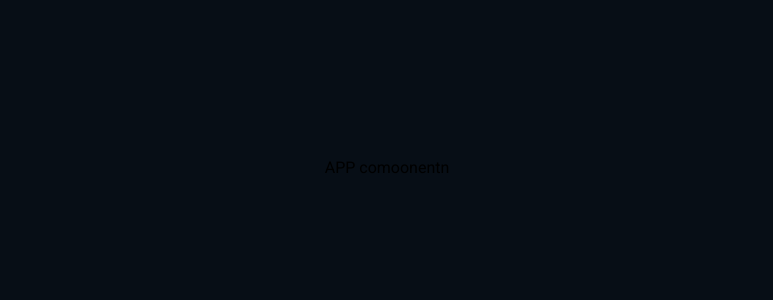
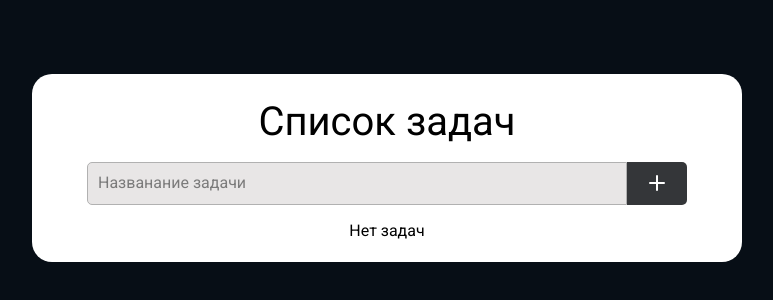
Before and after one commit to popochoo/todo-list, a React (Vite) app: page / in a window 1280 px wide. Shown: the part 232-532 px from the top of the page, without its empty margins (253-1026 px from the left). Built offline with nearby package versions, Linux system fonts and the light colour scheme.

Commit message:
update App.tsx

```diff
--- a/src/App.tsx
+++ b/src/App.tsx
@@ -1,3 +1,5 @@
+import { MainContainer } from "./components/mainContainer/MainContainer";
+
 export function App() {
-  return <div>APP comoonentn</div>;
+  return <MainContainer />;
 }
```
